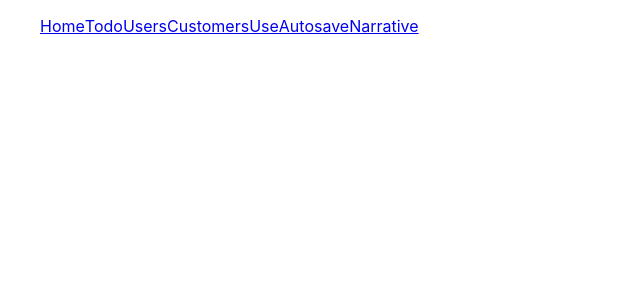
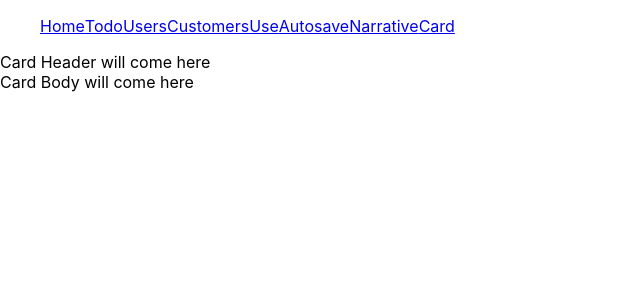
Before and after one commit to huseyin-yigit/myapp, a React (Create React App) app: page /card in a window 1280 px wide. Shown: the top 300 px of the page, without its empty margins (0-640 px from the left). Built offline with nearby package versions, Linux system fonts and the light colour scheme; the HTML template or start-up script is replaced by a standard one.

Commit message:
Card added

```diff
--- a/src/App.js
+++ b/src/App.js
@@ -8,6 +8,7 @@ import Users from './components/users/Users'
 import Narrative from './components/narrative/Narrative'
 import Autosave from './components/autosave/Autosave'
 import UseEffect from './components/use/UseEffect'
+import CardSample from './components/card/CardSample'
 import EditCustomer from './components/customers/EditCustomer'
 import ContainerCustomers from './components/customers/ContainerCustomers'
 import { Route, BrowserRouter, Switch } from 'react-router-dom'
@@ -30,6 +31,7 @@ function App() {
           <Route path='/customers' component={ContainerCustomers} />
           <Route path='/autosave' component={Autosave} />
           <Route path='/use' component={UseEffect} />
+          <Route path='/card' component={CardSample} />
           <Route path='/narrative' component={Narrative} />
         </Switch>
       </div>
--- a/src/components/Navbar.js
+++ b/src/components/Navbar.js
@@ -13,6 +13,7 @@ const Navbar = (props) => {
           <li><NavLink to='/use'>Use</NavLink></li>
           <li><NavLink to='/autosave'>Autosave</NavLink></li>
           <li><NavLink to='/narrative'>Narrative</NavLink></li>
+          <li><NavLink to='/cardSample'>Card</NavLink></li>
         </ul>
       </div>
 
--- /dev/null
+++ b/src/components/card/Card.js
@@ -0,0 +1,35 @@
+import React from 'react';
+
+// const Card = ({ children }) => {
+//     let subComponentList = Object.keys(Card);
+
+//     let subComponents = subComponentList.map((key) => {
+//         return React.Children.map(children, (child) =>
+//             child.type.name === key ? child : null
+//         );
+//     });
+
+//     return (
+//         <>
+//             <div className='card'>
+//                 {subComponents.map((component) => component)}
+//             </div>
+//         </>
+//     );
+// };
+
+
+const Card = ({ children }) => {
+    return <div className="center">{children}</div>;
+  };
+
+  Card.Header = ({ children }) => {
+    return <div className="card-header">{children}</div>;
+  };
+
+  Card.Body = ({ children }) => {
+    return <div className="card-body">{children}</div>;
+  };
+
+
+export default Card;
--- /dev/null
+++ b/src/components/card/CardSample.js
@@ -0,0 +1,11 @@
+import Card from './Card'
+import React from 'react';
+const CardSample = () => {
+    return (
+        <Card>
+  <Card.Header>Card Header will come here</Card.Header>
+  <Card.Body>Card Body will come here</Card.Body>
+</Card>
+    )
+  };
+  export default CardSample;
--- a/src/components/narrative/AddChallenges.js
+++ b/src/components/narrative/AddChallenges.js
@@ -5,13 +5,13 @@ import { connect } from "react-redux";
   const AddChallenge = (props) => {
     const {challenge,delete_challenge,update_challenge,chalIndex}=props
    // console.log('addchall',chalIndex)
-    const [name, setName] = useState(challenge.name);
-    const [email, setEmail] = useState(challenge.email);
+//     const [name, setName] = useState(challenge.name);
+//     const [email, setEmail] = useState(challenge.email);
 
-   useEffect(() => {
-    setName(challenge.name)
-    setEmail(challenge.email)
-  }, [challenge]);
+//    useEffect(() => {
+//     setName(challenge.name)
+//     setEmail(challenge.email)
+//   }, [challenge]);
 
    const onChange = (e) => {
         //   if (e.target.name==="name"){setName(e.target.value)}
@@ -25,8 +25,8 @@ import { connect } from "react-redux";
           <div className="right">
           <input  className="center btn green" onClick={()=>delete_challenge(chalIndex)} type="submit" value={'Delete' + chalIndex} />
           </div><div>
-          <input type="text" name="name" onChange={onChange} value={name} placeholder="Add Name"/>
-          <input type="email" name="email" onChange={onChange} value={email} placeholder="Add Email"/>
+          <input type="text" name="name" onChange={onChange} value={challenge.name} placeholder="Add Name"/>
+          <input type="email" name="email" onChange={onChange} value={challenge.email} placeholder="Add Email"/>
       </div>
         </div>
         <br/></p>
--- a/src/reducers/narrative.js
+++ b/src/reducers/narrative.js
@@ -29,7 +29,7 @@ const initialState = {
                     ...state,challenges:newchallenges // replacing state
         }
         case 'DELETE_CHALLENGE':
-            //console.log('DELETE_CHALLENGE action',action.payload)
+            console.log('DELETE_CHALLENGE action',action.payload)
            let newchallenge = state.challenges.filter((challenge,index)=> (index !==action.payload))
             //console.log('newchallenges',newchallenges)
             return{
--- a/src/utils/AutoSave.js
+++ b/src/utils/AutoSave.js
@@ -14,7 +14,7 @@ const useDebounce = (value, timeout) => {
 
 function Autosave({ data, onSave }) {
  // console.log('inside autosave');
-  const debounceData = useDebounce(data, 5000);
+  const debounceData = useDebounce(data, 3000);
   useEffect(() => {
     onSave(debounceData);
   }, [debounceData]);
```
